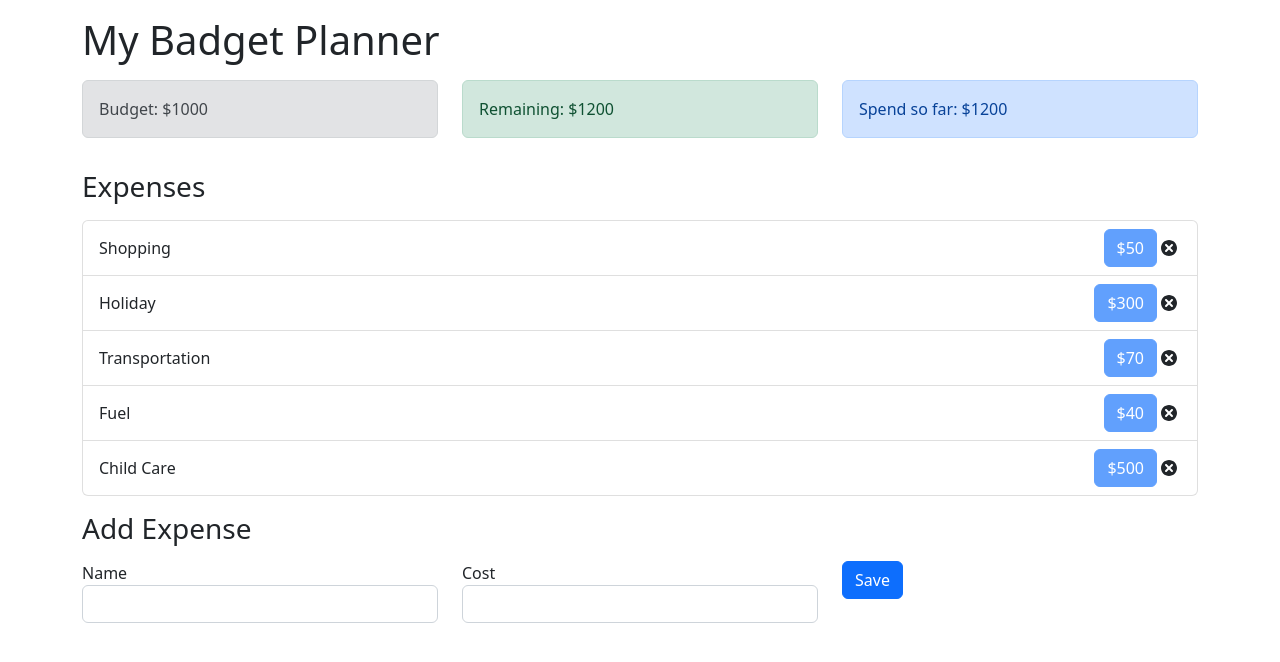
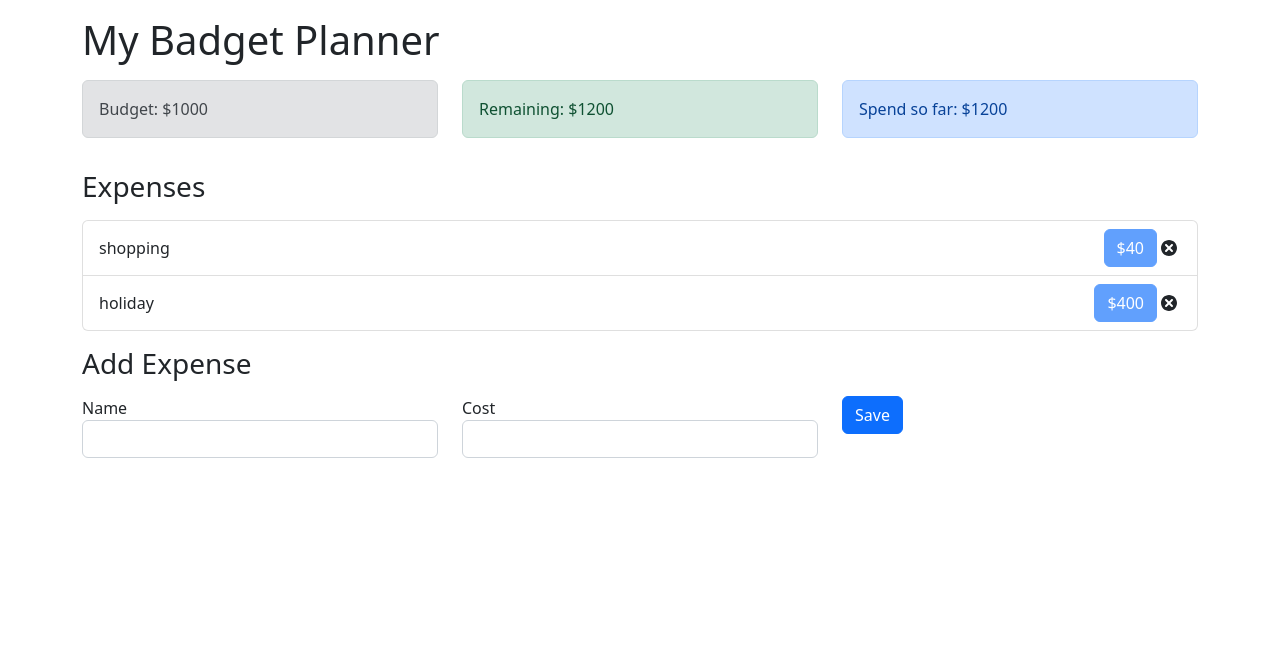
Before and after one commit to serhiyhvala/react-budget-tracker, a React (Create React App) app: page / in a window 1280 px wide. Shown: the top 662 px of the page. Built offline with nearby package versions, Linux system fonts and the light colour scheme.

Commit message:
UPD: add context

```diff
--- a/src/components/ExpenseList.jsx
+++ b/src/components/ExpenseList.jsx
@@ -1,14 +1,10 @@
-import React from 'react'
+import React, {useContext} from 'react'
 import ExpenseItem from './ExpenseItem'
+import { AppContext } from '../context/AppContext'
 
 const ExpenseList = () => {
-  const expenses = [
-    { id: '12dsa', name: 'Shopping', cost: 50 },
-    { id: '12311', name: 'Holiday', cost: 300 },
-    { id: '12313', name: 'Transportation', cost: 70 },
-    { id: '12314', name: 'Fuel', cost: 40 },
-    { id: '12315', name: 'Child Care', cost: 500 }
-  ]
+  const {expenses} = useContext(AppContext)
+
   return (
     <ul className="list-group">
       {expenses.map(expence => (
```
